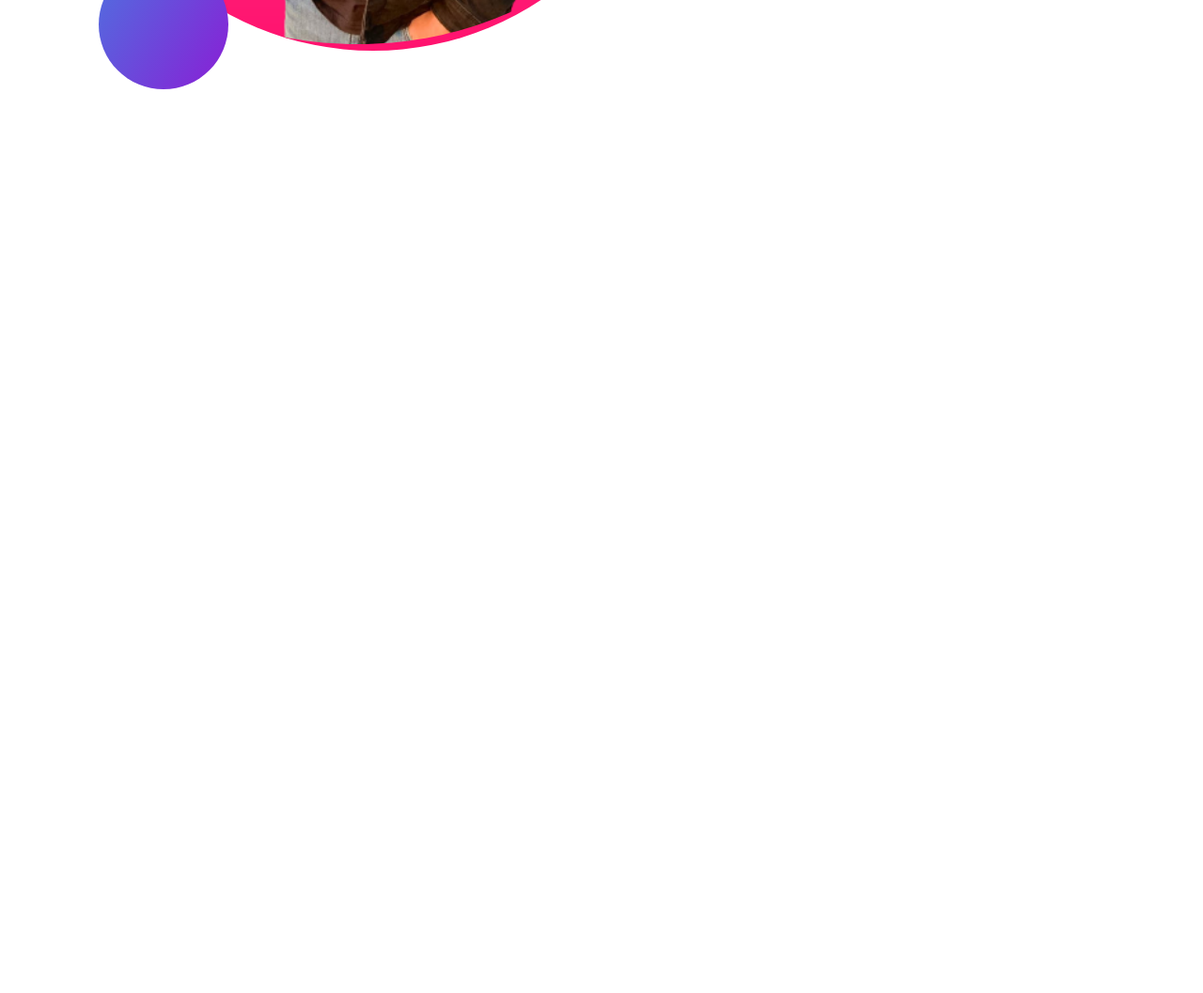
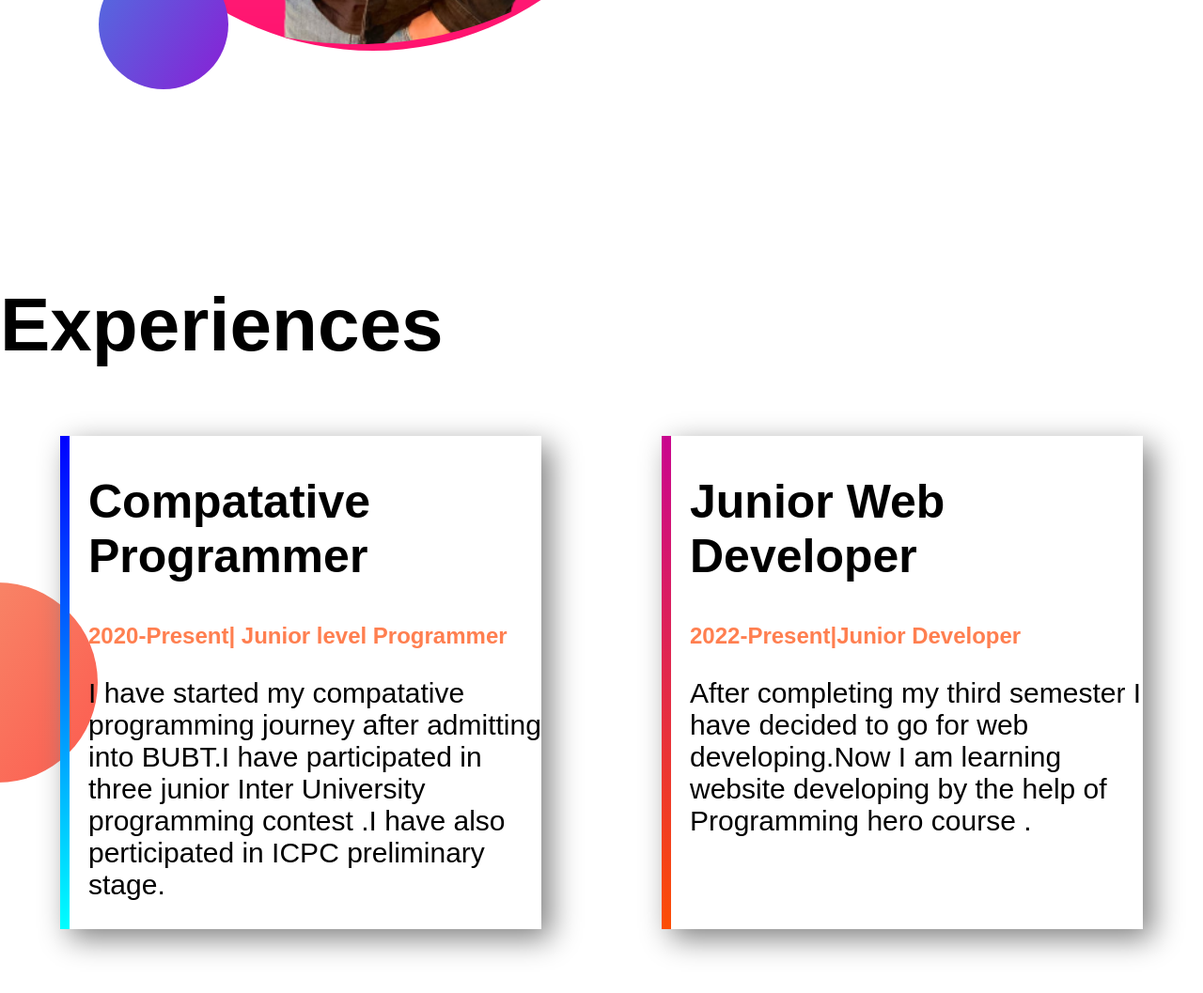
Before and after one commit to adibmahmud007/Developer-Portfolio, a plain HTML site: page index.html in a window 1280 px wide. Shown: the part 1625-2682 px from the top of the page at 94% size. Before the commit the page ends 1925 px from the top, so only its background shows below. Drawn offline with Linux system fonts and the light colour scheme.

Commit message:
completed the project

```diff
--- a/index.html
+++ b/index.html
@@ -12,7 +12,7 @@
     <section class="top-banner">
         <div class="half-width">
             <h1>Wecome To</h1>
-        <h1><span>Adib Mahmud</span> World!</h1>
+        <h1><span class="or" >Adib Mahmud</span> Profile!</h1>
         <h2>Compatative Programmer and Web Developer</h2>
         <p>Hello I am Adib Mahmud. I am a student of Bangladesh University of Business and Technology, department of CSE. I am a compatative programmer and a Web developer.</p>
         <a class="link-button" href="https://www.facebook.com/adib.mahmud.3139/" target="_blank">Hire Me</a>
@@ -35,5 +35,22 @@
         </div>
 
     </section>
+    <h1>Experiences</h1><br>
+    <section class="Exp-area exp-item">
+
+
+        <div class="exp" id="programmer">
+            <h1>Compatative Programmer</h1>
+            <h2 class="or">2020-Present| Junior level Programmer</h2>
+            <p>I have started my compatative programming journey after admitting into BUBT.I have participated in three junior Inter University programming contest .I have also perticipated in ICPC preliminary stage.</p>
+        </div>
+
+        <div class="exp" id="developer">
+            <h1>Junior Web Developer</h1>
+            <h2 class="or">2022-Present|Junior Developer</h2>
+            <p>After completing my third semester I have decided to go for web developing.Now I am learning website developing by the help of Programming hero course .</p>
+        </div>
+    </section>
+    <footer>&copy; Adib Mahmud 2022,Developer Portfolio</footer>
 </body>
 </html>
--- a/style.css
+++ b/style.css
@@ -6,7 +6,7 @@ h1{
     font-size: 80px;
 }
 
-span{
+.or{
     color: coral;
 }
 section{
@@ -55,3 +55,41 @@ section{
     font-size: 20px;
     text-align: justify;
 }
+.Exp-area{
+    display: flex;
+}
+.exp{
+    width: 40%;
+    margin-left: 5%;
+    margin-right: 5%;
+    padding-left: 20px;
+    box-shadow: 10px 10px 30px grey;
+
+}
+.exp h1{
+    font-size: 50px;
+}
+.exp p{
+    font-size: 30px;
+
+}
+.exp-item{
+    background-image: url(images/exp-bg.png);
+    background-repeat: no-repeat;
+    background-position: left;
+}
+#programmer{
+    border-left:10px solid;
+    border-image: linear-gradient(blue,cyan);
+    border-image-slice: 1;
+}
+#developer{
+    border-left:10px solid;
+    border-image: linear-gradient(rgb(201, 6, 143),rgb(252, 78, 4));
+    border-image-slice:1;
+}
+footer{
+    text-align: center;
+    font-size: 20px;
+    color:darkred;
+}
```
Also changed, not shown: showOff/IMG-20210922-WA0008.jpg (deleted), showOff/IMG-20211213-WA0001.jpg (deleted), showOff/IMG-20220115-WA0069.jpg (deleted), showOff/IMG-20220504-WA0029.jpg (deleted), showOff/IMG-20220522-WA0004.jpg (deleted), showOff/IMG_20200224_181116-removebg-preview.png (deleted), showOff/IMG_20200224_184101_021.jpg (deleted), showOff/IMG_20220114_215337.jpg (deleted), 4 other files.
